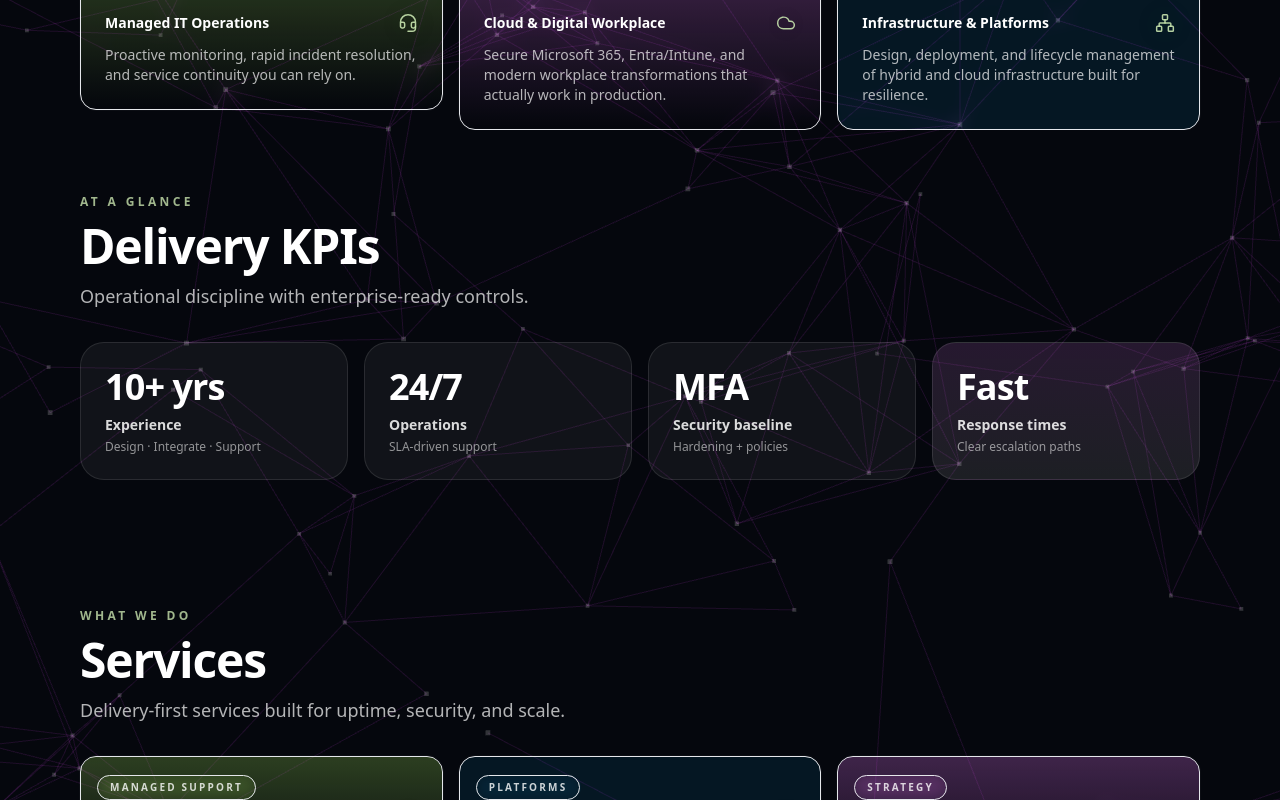
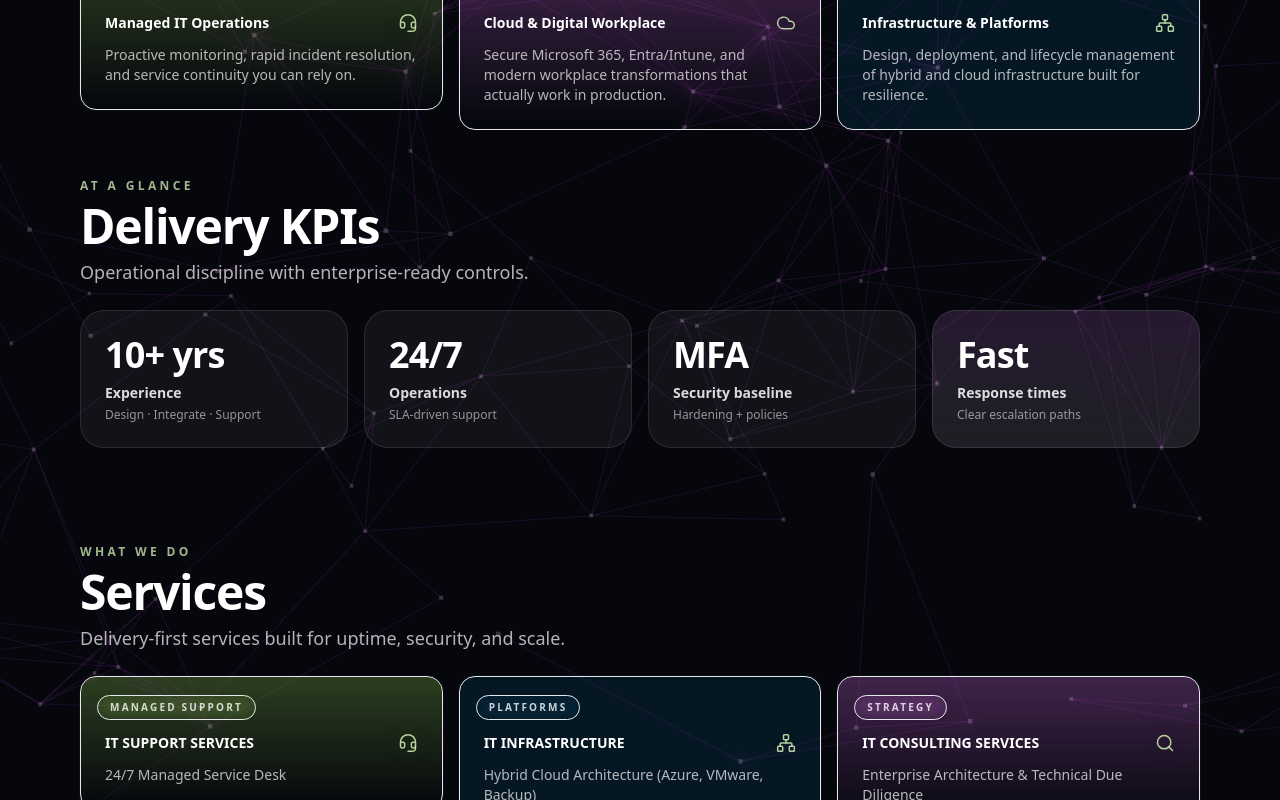
Before and after one commit to gushterovstefan/itosite, a React (Vite) app in the folder website/: page / in a window 1280 px wide. Shown: the part 780-1580 px from the top of the page. Built offline with nearby package versions, Linux system fonts and the light colour scheme.

Commit message:
Tighten GemSection spacing further

```diff
--- a/website/src/components/GemSection.jsx
+++ b/website/src/components/GemSection.jsx
@@ -2,7 +2,7 @@ import Reveal from './Reveal.jsx'
 
 export default function GemSection({ eyebrow, title, lead, children }) {
   return (
-    <section className="py-12 md:py-16">
+    <section className="py-10 md:py-12">
       <div className="mx-auto max-w-6xl px-4">
         {eyebrow ? (
           <Reveal>
@@ -13,15 +13,15 @@ export default function GemSection({ eyebrow, title, lead, children }) {
         ) : null}
         {title ? (
           <Reveal delay={0.05}>
-            <h2 className="mt-3 text-3xl font-semibold tracking-tight md:text-5xl">{title}</h2>
+            <h2 className="mt-2 text-3xl font-semibold tracking-tight md:text-5xl">{title}</h2>
           </Reveal>
         ) : null}
         {lead ? (
           <Reveal delay={0.1}>
-            <p className="mt-3 max-w-3xl text-base text-white/70 md:text-lg">{lead}</p>
+            <p className="mt-2 max-w-3xl text-base text-white/70 md:text-lg">{lead}</p>
           </Reveal>
         ) : null}
-        {children ? <div className="mt-8">{children}</div> : null}
+        {children ? <div className="mt-6">{children}</div> : null}
       </div>
     </section>
   )
```
